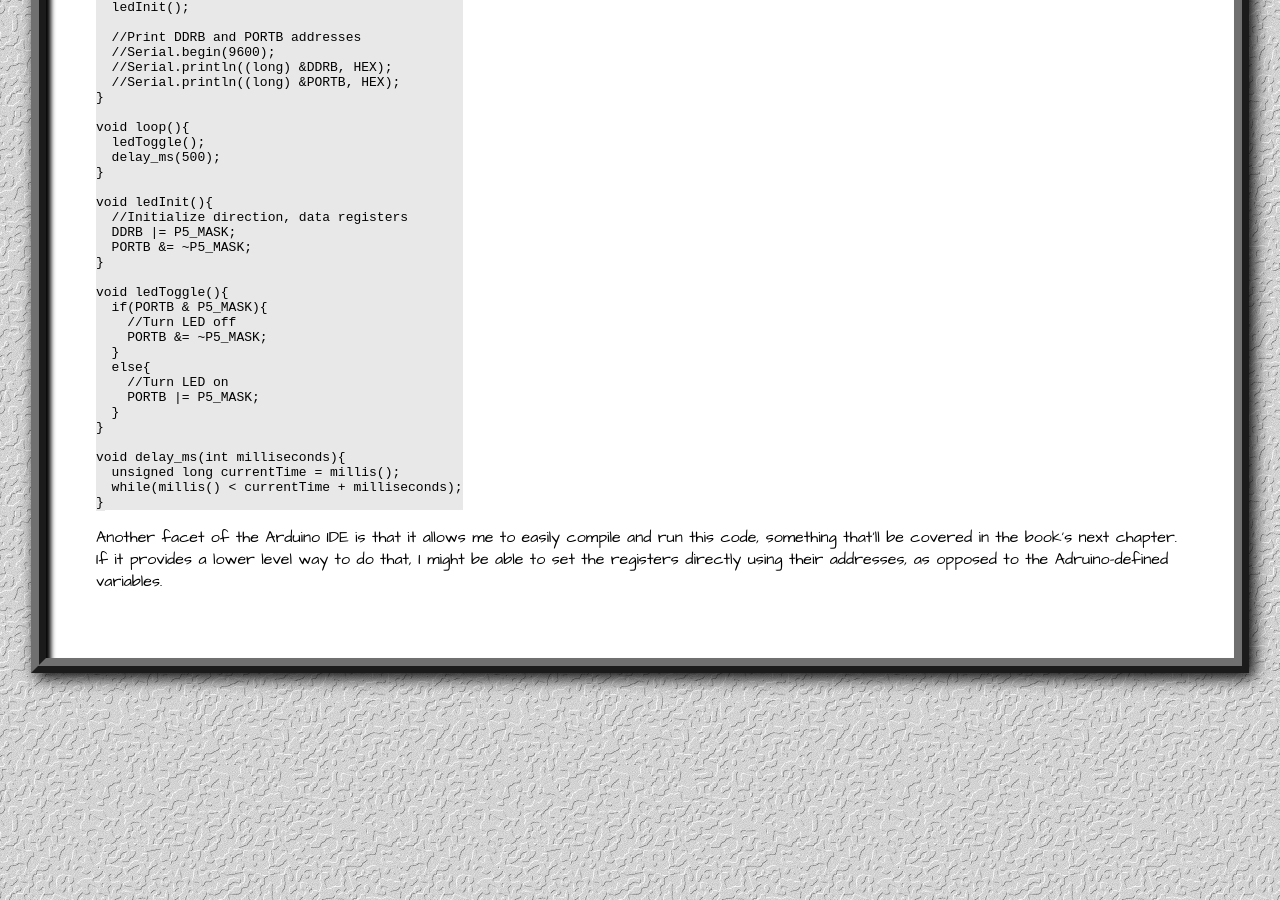
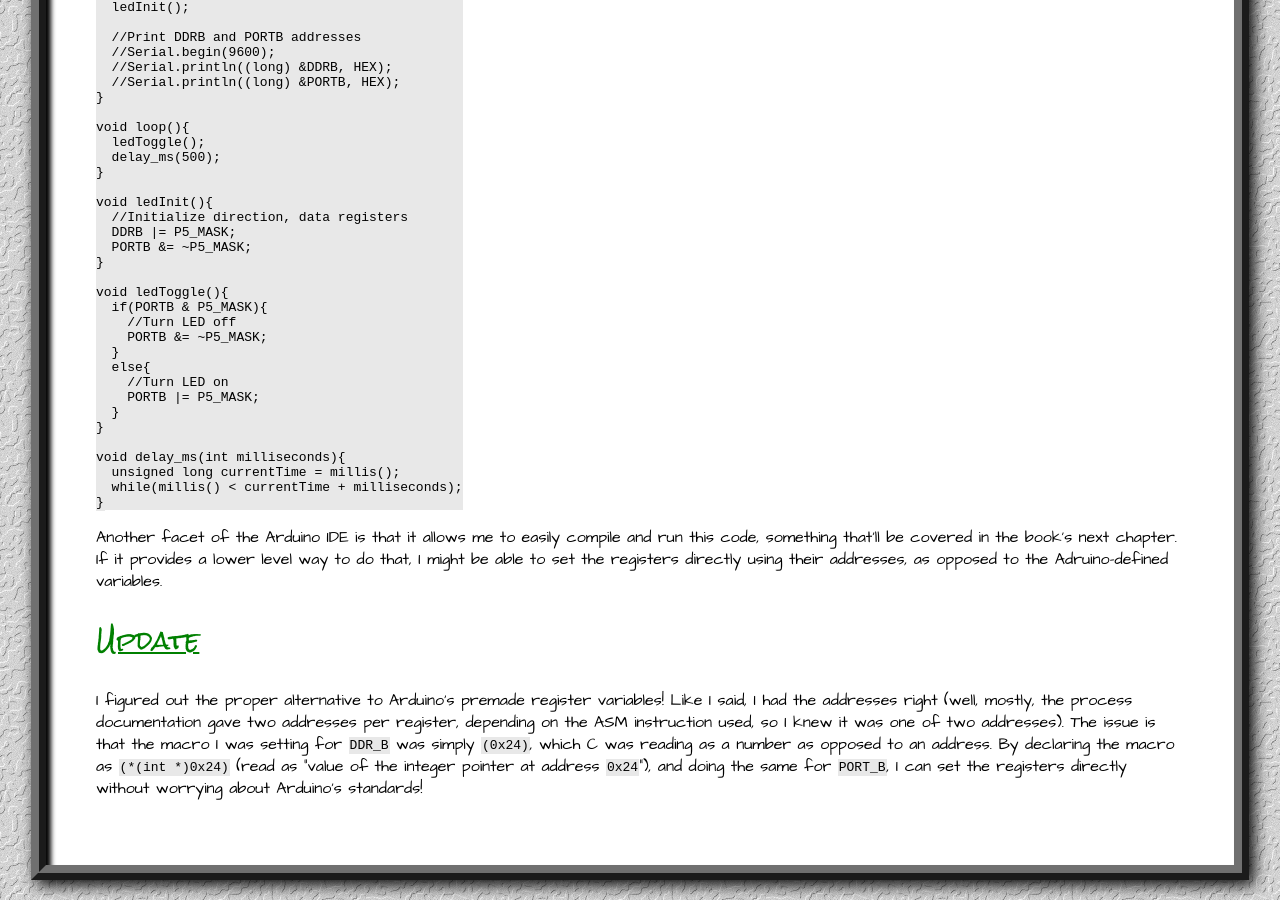
Before and after one commit to krathman257/krathman257.github.io, a Jekyll site: the page built from docs/_posts/2024-07-29-hello-worlding-on-an-LED.md, in a window 1280 px wide and 900 px high, scrolled down 1433 px. Built offline with Jekyll 4.4.1, drawn with Linux system fonts in a browser that asks for light colours; some web fonts are replaced.

Commit message:
Updated post

````diff
--- a/docs/_posts/2024-07-29-hello-worlding-on-an-LED.md
+++ b/docs/_posts/2024-07-29-hello-worlding-on-an-LED.md
@@ -92,3 +92,7 @@ void delay_ms(int milliseconds){
 ```
 
 Another facet of the Arduino IDE is that it allows me to easily compile and run this code, something that'll be covered in the book's next chapter. If it provides a lower level way to do that, I might be able to set the registers directly using their addresses, as opposed to the Adruino-defined variables.
+
+## Update
+
+I figured out the proper alternative to Arduino's premade register variables! Like I said, I had the addresses right (well, mostly, the process documentation gave two addresses per register, depending on the ASM instruction used, so I knew it was one of two addresses). The issue is that the macro I was setting for `DDR_B` was simply `(0x24)`, which C was reading as a number as opposed to an address. By declaring the macro as `(*(int *)0x24)` (read as "value of the integer pointer at address `0x24`"), and doing the same for `PORT_B`, I can set the registers directly without worrying about Arduino's standards!
````
